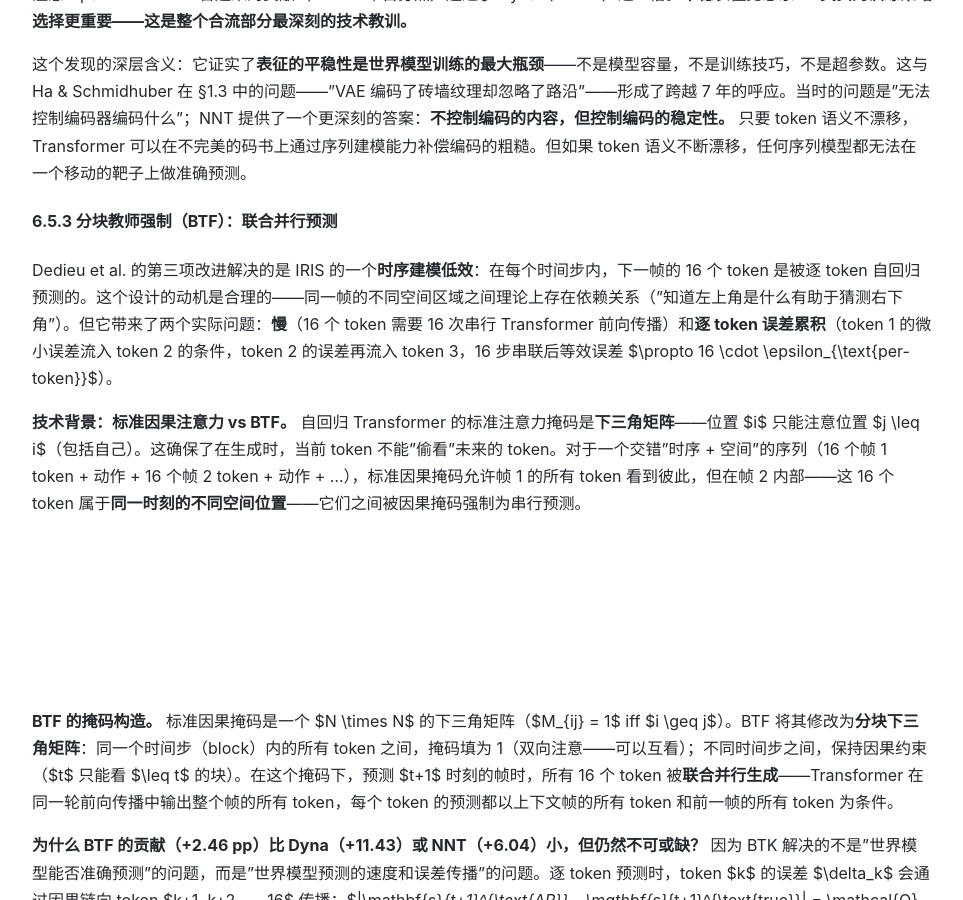
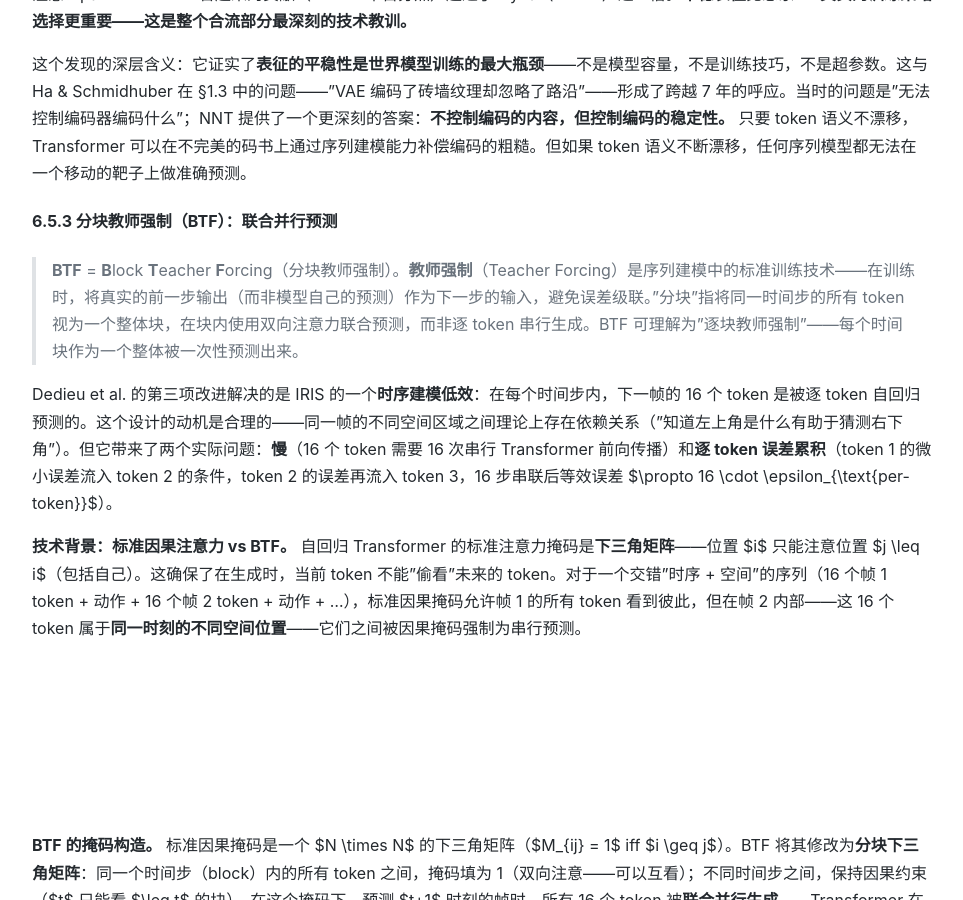
Before and after one commit to liuwwei3/liuwwei3.github.io, a Jekyll site: the page built from blogs/world-models-survey.md, in a window 1280 px wide and 900 px high, scrolled down 41627 px. Shown: the whole window, without its empty margins (158-1121 px from the left). Built offline with Jekyll 4.4.1, drawn with Linux system fonts in a browser that asks for light colours.

Commit message:
§6.5.3: add BTF full name (Block Teacher Forcing) and explanation below section heading

```diff
--- a/blogs/world-models-survey.md
+++ b/blogs/world-models-survey.md
@@ -1285,6 +1285,8 @@ M5（+BTF slow）：               69.66%（+2.24）
 
 #### 6.5.3 分块教师强制（BTF）：联合并行预测
 
+> **BTF** = **B**lock **T**eacher **F**orcing（分块教师强制）。**教师强制**（Teacher Forcing）是序列建模中的标准训练技术——在训练时，将真实的前一步输出（而非模型自己的预测）作为下一步的输入，避免误差级联。"分块"指将同一时间步的所有 token 视为一个整体块，在块内使用双向注意力联合预测，而非逐 token 串行生成。BTF 可理解为"逐块教师强制"——每个时间块作为一个整体被一次性预测出来。
+
 Dedieu et al. 的第三项改进解决的是 IRIS 的一个**时序建模低效**：在每个时间步内，下一帧的 16 个 token 是被逐 token 自回归预测的。这个设计的动机是合理的——同一帧的不同空间区域之间理论上存在依赖关系（"知道左上角是什么有助于猜测右下角"）。但它带来了两个实际问题：**慢**（16 个 token 需要 16 次串行 Transformer 前向传播）和**逐 token 误差累积**（token 1 的微小误差流入 token 2 的条件，token 2 的误差再流入 token 3，16 步串联后等效误差 $\propto 16 \cdot \epsilon_{\text{per-token}}$）。
 
 **技术背景：标准因果注意力 vs BTF。** 自回归 Transformer 的标准注意力掩码是**下三角矩阵**——位置 $i$ 只能注意位置 $j \leq i$（包括自己）。这确保了在生成时，当前 token 不能"偷看"未来的 token。对于一个交错"时序 + 空间"的序列（16 个帧 1 token + 动作 + 16 个帧 2 token + 动作 + ...），标准因果掩码允许帧 1 的所有 token 看到彼此，但在帧 2 内部——这 16 个 token 属于**同一时刻的不同空间位置**——它们之间被因果掩码强制为串行预测。
```
